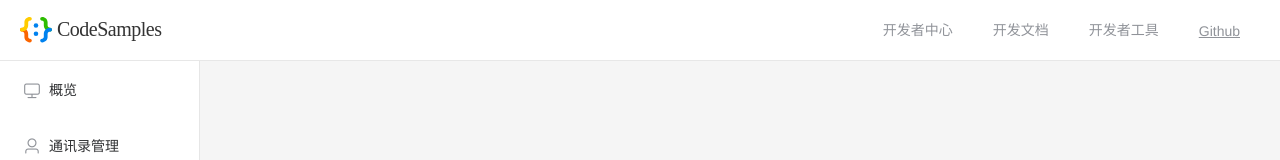
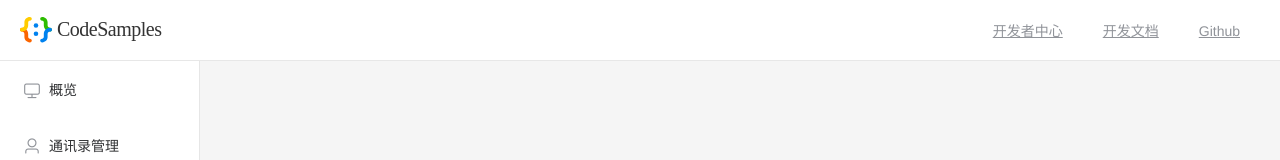
Before and after one commit to whoiszhangben/expressVue, a Vue app in the folder vue/: page / in a window 1280 px wide. Shown: the top 160 px of the page. Built offline with nearby package versions, Linux system fonts and the light colour scheme.

Commit message:
feat: remove log

```diff
--- a/vue/src/App.vue
+++ b/vue/src/App.vue
@@ -7,10 +7,9 @@
           class="navigation el-menu-demo"
           mode="horizontal"
           >
-            <el-menu-item index="1">开发者中心</el-menu-item>
-            <el-menu-item index="2">开发文档</el-menu-item>
-            <el-menu-item index="3">开发者工具</el-menu-item>
-            <el-menu-item index="4"><a href="https://www.ele.me" target="_blank">Github</a></el-menu-item>
+            <el-menu-item index="1"><a href="https://open.work.weixin.qq.com/developer/portal" target="_blank">开发者中心</a></el-menu-item>
+            <el-menu-item index="2"><a href="https://work.weixin.qq.com/api/doc/" target="_blank">开发文档</a></el-menu-item>
+            <el-menu-item index="4"><a href="https://github.com/WecomTeam/CodeSameples" target="_blank">Github</a></el-menu-item>
           </el-menu>
       </el-header>
       <el-container>
```
Also changed, not shown: 1 other file (tests, documents, lock files or other folders).
